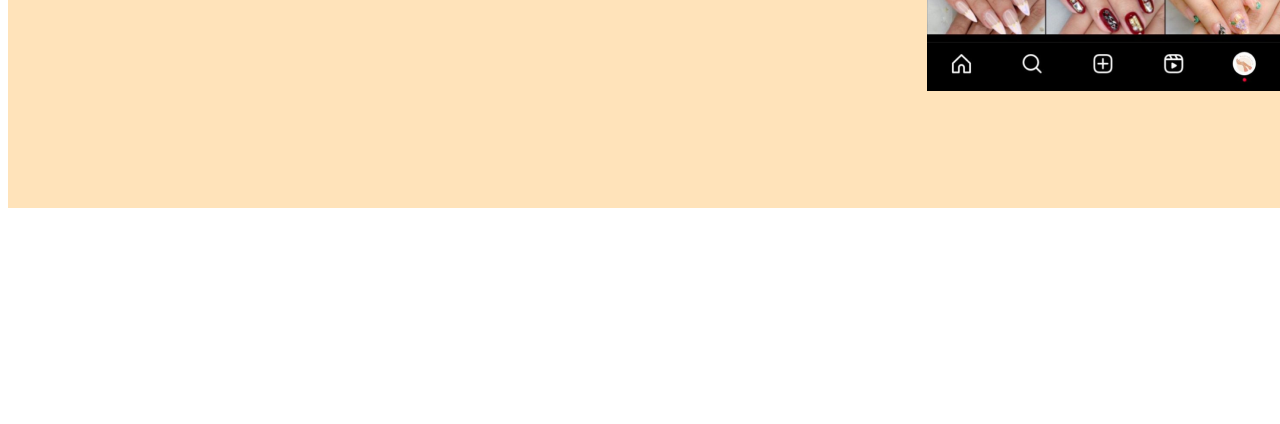
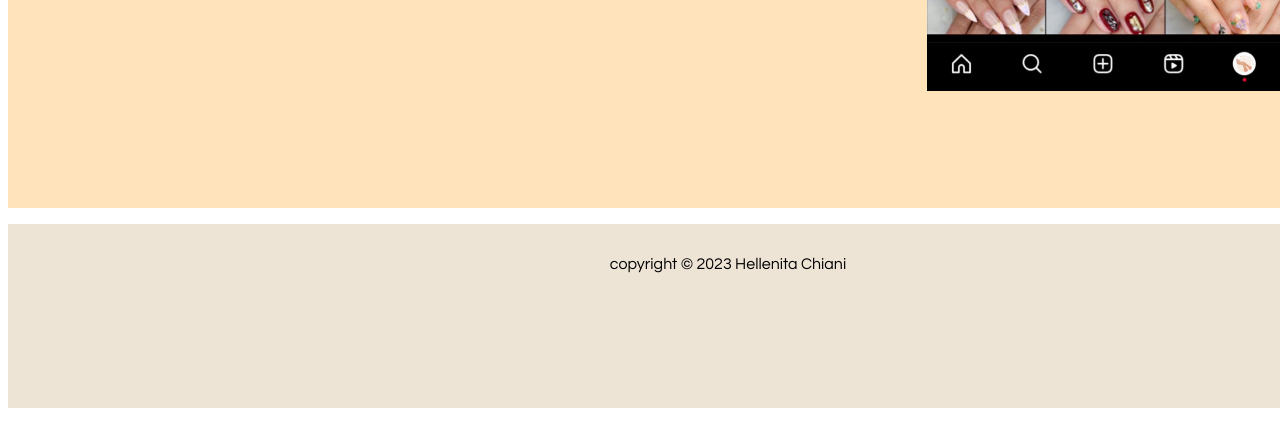
Before and after one commit to Hellenita24/Hellenita24.github.io, a plain HTML site: page index.html in a window 1280 px wide. Shown: the part 5514-5938 px from the top of the page. Before the commit the page ends 5730 px from the top, so only its background shows below. Drawn offline with Linux system fonts and the light colour scheme.

Commit message:
index.html

```diff
--- a/index.html
+++ b/index.html
@@ -742,6 +742,24 @@ left: 170px;
 right: 1210px;
 top: 5432px;
 }
+
+footer {
+	position: relative;
+	background: #eee4d5;
+	width: 1440px;
+	padding-bottom: 0px;
+	align-items: center;
+}
+
+footer p {
+	color: rgb(0, 0, 0);
+	height : 120px;
+	text-align: center;
+	padding-top: 32px;
+	padding-bottom: 32px;
+}
+
+
 </style>
 
 </head>
@@ -900,5 +918,12 @@ top: 5432px;
 		<h5>@Nailsbylen.id</h5>
 
 	</section>
+
+	<footer>
+		<p>
+		copyright © 2023 Hellenita Chiani
+	</p>
+	</footer>
+
 </body>
 </html>
```
